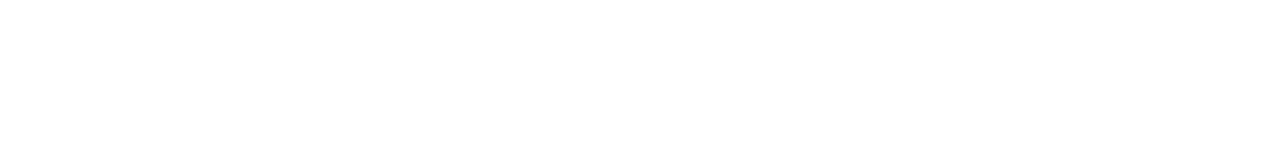
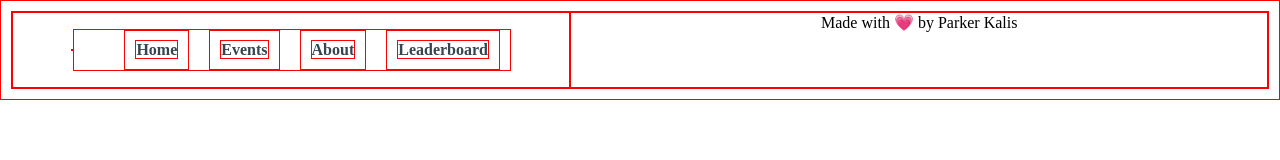
Before and after one commit to parkerjk/boardgame_uw, a plain HTML site: page index.html in a window 1280 px wide. Drawn offline with Linux system fonts and the light colour scheme.

Commit message:
header + footer update

```diff
--- a/index.html
+++ b/index.html
@@ -4,18 +4,23 @@
         <meta charset="utf-8">
         <meta name="viewport" content="width=device-width, initial-scale=1.0">
         <meta http-equiv="X-UA-Compatible" content="ie=edge">
-        <title>Board Game Club UW-Madison</title>
+        <title>BGUW</title>
         <link rel="stylesheet" href="styles.css">
 
 
     </head>
     <body>
-        <header>
-            <div class = "navbar">
-
-            </div>
-
-        </header>
+        <div class="navbar">
+            <!--Add href for image-->
+            <div class="logo"></div>
+            <ul>
+                <li><a href="index">Home</a></li>
+                <li><a href="index">Events</a></li>
+                <li><a href="index">About</a></li>
+                <li><a href="index">Leaderboard</a></li>
+            </ul>
+         </div>
         <script src="index.js"></script>
+        <footer class="global-footer">Made with &#128151 by Parker Kalis</footer>
     </body>
 </html>
--- a/styles.css
+++ b/styles.css
@@ -0,0 +1,60 @@
+/*Testing */
+* {border:1px solid red}
+
+/*
+    Color Pallete:
+    Maroon: 800000
+    Choclate Cosmos: 5B2328
+    Charcoal: 36454F
+    Cadet Gray: 9BA2A7
+    White: FFFFFF
+*/
+
+:root {
+    --nav-text: #36454f;
+    --primary-color: white;
+    --secondary-color: maroon;
+    --hover-color: #5B2328;
+}
+
+body {
+    display: flex;
+    margin: 10px;
+    width: auto;
+    height: auto;
+}
+
+.navbar {
+    display: flex;
+    align-items: center;
+    justify-content: center;
+    height: 100%;
+    width: 80%;
+    margin: auto;
+}
+
+.navbar ul {
+    display: flex;
+}
+
+.navbar ul li {
+    list-style-type: none;
+    padding: 10px;
+    margin: 0 10px;
+}
+
+.navbar a {
+    color: var(--nav-text);
+    font-weight: bold;
+    text-decoration: none;
+}
+
+.navbar a:hover {
+    color: var(--secondary-color);
+}
+
+.global-footer {
+    display: flex;
+    justify-content: center;
+    width: 100%;
+}
```
